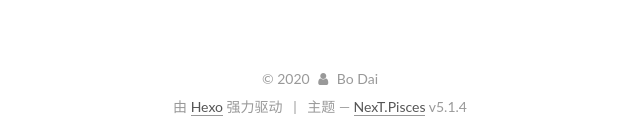
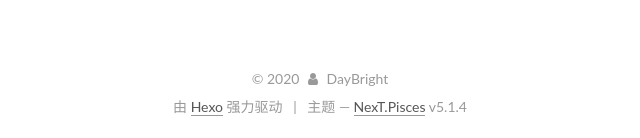
Before and after one commit to DayBright-David/DayBright-David.github.io, a plain HTML site: page 2020/03/02/hello-world/index.html in a window 1280 px wide. Shown: the part 1264-1402 px from the top of the page, 320-960 px from the left. Drawn offline with Linux system fonts and the light colour scheme.

Commit message:
Site updated: 2020-03-03 11:50:51

```diff
--- a/2020/03/02/hello-world/index.html
+++ b/2020/03/02/hello-world/index.html
@@ -87,7 +87,7 @@
 <meta property="og:description" content="Welcome to Hexo! This is your very first post. Check documentation for more info. If you get any problems when using Hexo, you can find the answer in troubleshooting or you can ask me on GitHub. Quick">
 <meta property="article:published_time" content="2020-03-02T14:18:54.611Z">
 <meta property="article:modified_time" content="2020-03-02T14:18:54.611Z">
-<meta property="article:author" content="Bo Dai">
+<meta property="article:author" content="DayBright">
 <meta name="twitter:card" content="summary">
 
 
@@ -254,7 +254,7 @@
     <link itemprop="mainEntityOfPage" href="http://yoursite.com/2020/03/02/hello-world/">
 
     <span hidden itemprop="author" itemscope itemtype="http://schema.org/Person">
-      <meta itemprop="name" content="Bo Dai">
+      <meta itemprop="name" content="DayBright">
       <meta itemprop="description" content="">
       <meta itemprop="image" content="/images/avatar.png">
     </span>
@@ -415,9 +415,9 @@
 
               <img class="site-author-image" itemprop="image"
                 src="/images/avatar.png"
-                alt="Bo Dai" />
+                alt="DayBright" />
 
-              <p class="site-author-name" itemprop="name">Bo Dai</p>
+              <p class="site-author-name" itemprop="name">DayBright</p>
               <p class="site-description motion-element" itemprop="description"></p>
           </div>
 
@@ -489,7 +489,7 @@
   <span class="with-love">
     <i class="fa fa-user"></i>
   </span>
-  <span class="author" itemprop="copyrightHolder">Bo Dai</span>
+  <span class="author" itemprop="copyrightHolder">DayBright</span>
 
 
 </div>
```
Also changed, not shown: archive/index.html (+4 -4 lines), archives/2020/03/index.html (+4 -4 lines), archives/2020/index.html (+4 -4 lines), archives/index.html (+4 -4 lines), catagories/index.html (+4 -4 lines), index.html (+5 -5 lines), tags/index.html (+4 -4 lines).
